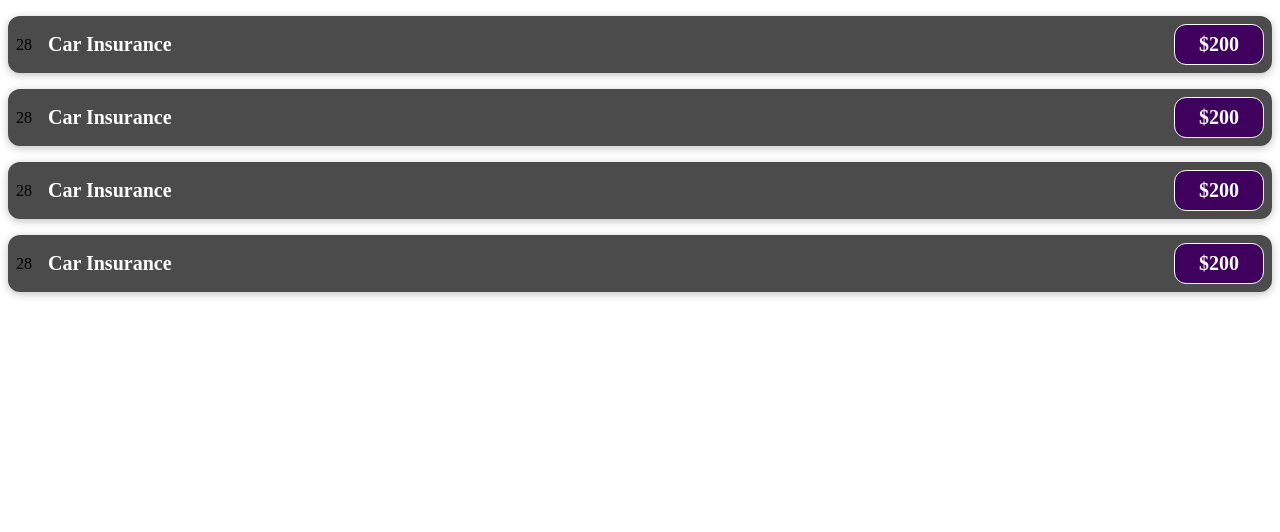
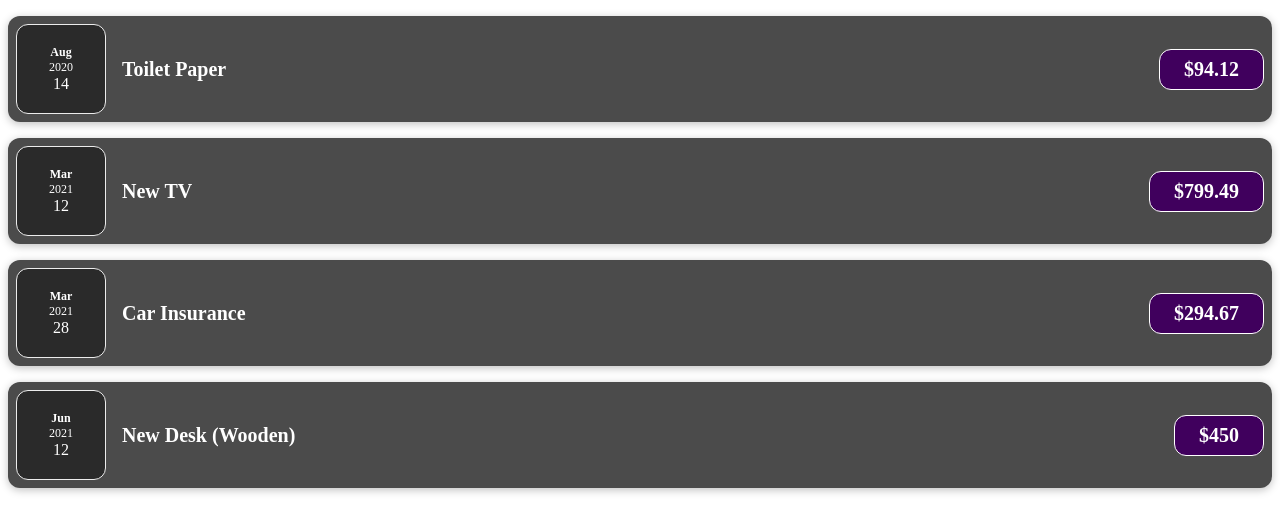
Before and after one commit to mubarakmujawar123/React_Expenses_App, a React (Create React App) app: page / in a window 1280 px wide. Shown: the top 532 px of the page. Built offline with nearby package versions, Linux system fonts and the light colour scheme.

Commit message:
2 files modified, 2 added

```diff
--- a/src/App.js
+++ b/src/App.js
@@ -3,12 +3,49 @@
 import ExpenseItem from './components/ExpenseItem';
 
 export default function App() {
+  const expenses = [
+    {
+      id: 'e1',
+      title: 'Toilet Paper',
+      amount: 94.12,
+      date: new Date(2020, 7, 14),
+    },
+    { id: 'e2', title: 'New TV', amount: 799.49, date: new Date(2021, 2, 12) },
+    {
+      id: 'e3',
+      title: 'Car Insurance',
+      amount: 294.67,
+      date: new Date(2021, 2, 28),
+    },
+    {
+      id: 'e4',
+      title: 'New Desk (Wooden)',
+      amount: 450,
+      date: new Date(2021, 5, 12),
+    },
+  ];
   return (
     <div>
-      <ExpenseItem />
-      <ExpenseItem />
-      <ExpenseItem />
-      <ExpenseItem />
+      <ExpenseItem
+        title={expenses[0].title}
+        amount={expenses[0].amount}
+        date={expenses[0].date}
+      />
+      <ExpenseItem
+        title={expenses[1].title}
+        amount={expenses[1].amount}
+        date={expenses[1].date}
+      />
+      <ExpenseItem
+        title={expenses[2].title}
+        amount={expenses[2].amount}
+        date={expenses[2].date}
+      />
+      <ExpenseItem
+        title={expenses[3].title}
+        amount={expenses[3].amount}
+        date={expenses[3].date}
+      />
     </div>
   );
 }
--- /dev/null
+++ b/src/components/ExpenseDate.css
@@ -0,0 +1,26 @@
+.expense-date {
+  display: flex;
+  flex-direction: column;
+  width: 5.5rem;
+  height: 5.5rem;
+  border: 1px solid #ececec;
+  background-color: #2a2a2a;
+  color: white;
+  border-radius: 12px;
+  align-items: center;
+  justify-content: center;
+}
+
+.expense-date__month {
+  font-size: 0.75rem;
+  font-weight: bold;
+}
+
+.expense-date__year {
+  font-size: 0.75rem;
+}
+
+.expense-date__day {
+  font-size: 1.5rem;
+  font-weight: bold;
+}
--- /dev/null
+++ b/src/components/ExpenseDate.js
@@ -0,0 +1,17 @@
+import React from 'react';
+import './ExpenseDate.css'
+
+function ExpenseDate(props) {
+  const month = props.date.toLocaleString('en-US', { month: 'short' });
+  const day = props.date.toLocaleString('en-US', { day: '2-digit' });
+  const year = props.date.getFullYear();
+
+  return (
+    <div className="expense-date">
+      <div className="expense-date__month">{month}</div>
+      <div className="expense-date__year">{year}</div>
+      <div className="expense-date__date">{day}</div>
+    </div>
+  );
+}
+export default ExpenseDate;
--- a/src/components/ExpenseItem.js
+++ b/src/components/ExpenseItem.js
@@ -1,17 +1,13 @@
 import React from 'react';
+import ExpenseDate from './ExpenseDate'
 import './ExpenseItem.css';
-
-function ExpenseItem() {
-  const expenseDate = new Date(2021, 2, 28);
-  const expenseTitle = 'Car Insurance';
-  const exppenseAmount = 200;
-
+function ExpenseItem(props) {
   return (
     <div className="expense-item">
-      <div>{expenseDate.getDate()}</div>
+     <ExpenseDate date={props.date}/>
       <div className="expense-item__description">
-        <h2>{expenseTitle}</h2>
-        <div className="expense-item__price">${exppenseAmount}</div>
+        <h2>{props.title}</h2>
+        <div className="expense-item__price">${props.amount}</div>
       </div>
     </div>
   );
```
